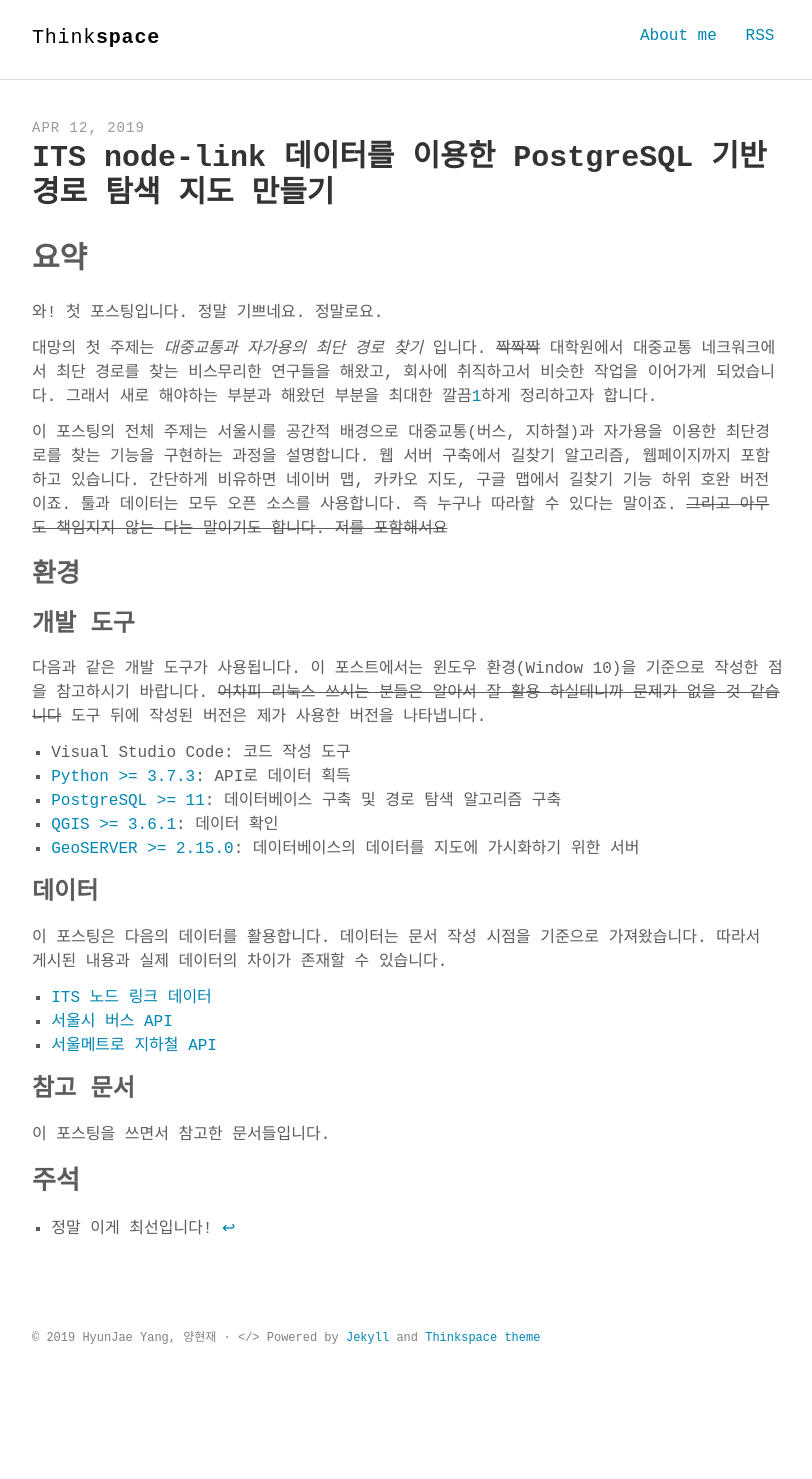
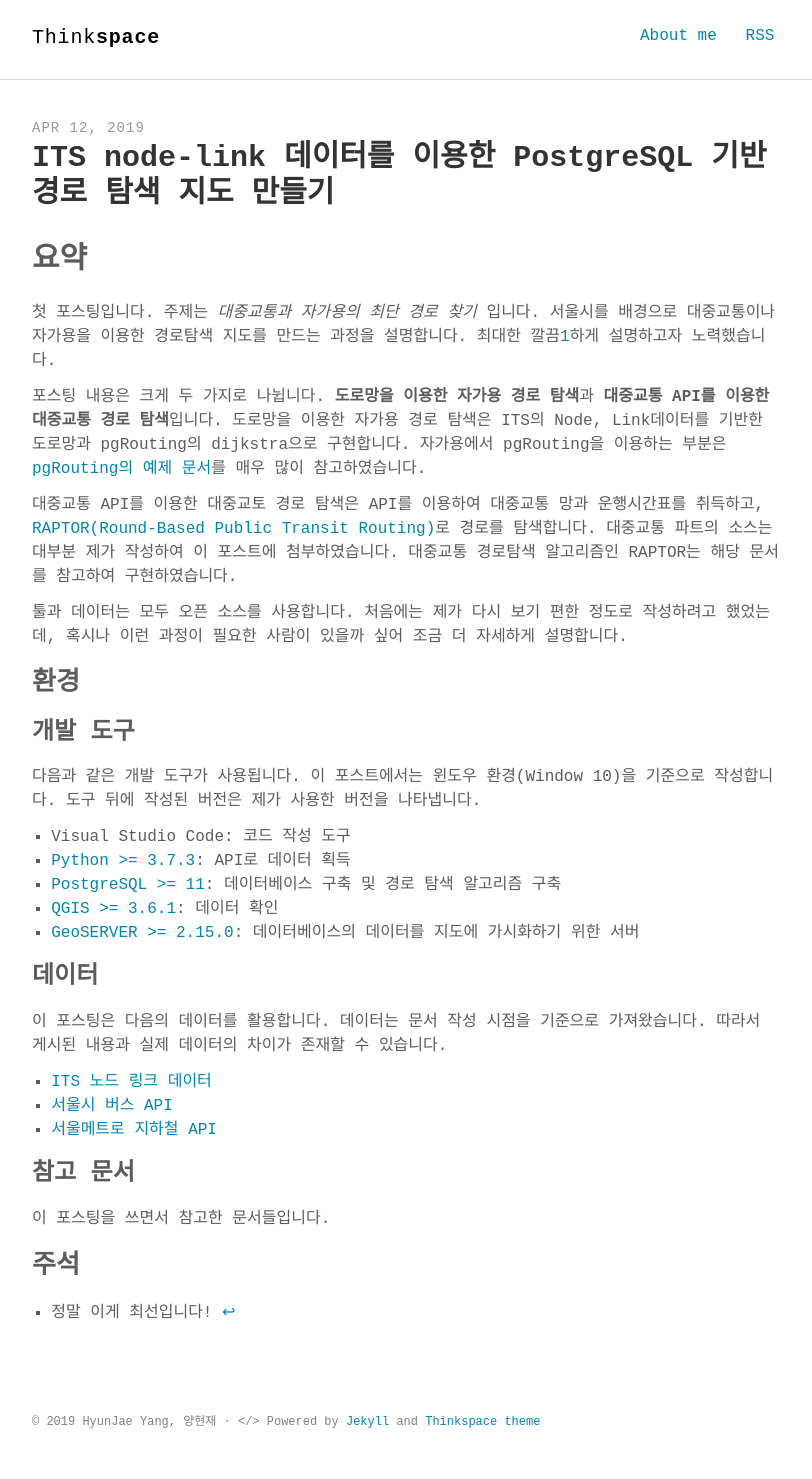
Before and after one commit to presentY1897/presenty1897.github.io_jekyll, a Jekyll site: the page built from _posts/PublicTransitRouting/2019-04-12-postgreSQL_createRoutingMap_summary.md, in a window 1280 px wide. Shown: the whole page, without its empty margins (232-1044 px from the left). Built offline with Jekyll 4.4.1, drawn with Linux system fonts in a browser that asks for light colours; some web fonts are replaced; before the commit the page ends 1395 px from its top, so only the background shows below that.

Commit message:
routing 포스트 업데이트

```diff
--- a/_posts/PublicTransitRouting/2019-04-12-postgreSQL_createRoutingMap_summary.md
+++ b/_posts/PublicTransitRouting/2019-04-12-postgreSQL_createRoutingMap_summary.md
@@ -9,23 +9,24 @@ tags: postgreSQL
 
 # 요약
 
-와! 첫 포스팅입니다. 정말 기쁘네요. 정말로요.
+첫 포스팅입니다. 주제는 _대중교통과 자가용의 최단 경로 찾기_ 입니다.
+서울시를 배경으로 대중교통이나 자가용을 이용한 경로탐색 지도를 만드는 과정을 설명합니다.
+최대한 깔끔[^1]하게 설명하고자 노력했습니다.
 
-대망의 첫 주제는 _대중교통과 자가용의 최단 경로 찾기_ 입니다. ~~짝짝짝~~
-대학원에서 대중교통 네크워크에서 최단 경로를 찾는 비스무리한 연구들을 해왔고, 회사에 취직하고서 비슷한 작업을 이어가게 되었습니다.
-그래서 새로 해야하는 부분과 해왔던 부분을 최대한 깔끔[^1]하게 정리하고자 합니다.
+포스팅 내용은 크게 두 가지로 나뉩니다. **도로망을 이용한 자가용 경로 탐색**과 **대중교통 API를 이용한 대중교통 경로 탐색**입니다.
+도로망을 이용한 자가용 경로 탐색은 ITS의 Node, Link데이터를 기반한 도로망과 pgRouting의 dijkstra으로 구현합니다.
+자가용에서 pgRouting을 이용하는 부분은 [pgRouting의 예제 문서](https://workshop.pgrouting.org/2.0.2/en/index.html)를 매우 많이 참고하였습니다.
 
-이 포스팅의 전체 주제는 서울시를 공간적 배경으로 대중교통(버스, 지하철)과 자가용을 이용한 최단경로를 찾는 기능을 구현하는 과정을 설명합니다.
-웹 서버 구축에서 길찾기 알고리즘, 웹페이지까지 포함하고 있습니다.
-간단하게 비유하면 네이버 맵, 카카오 지도, 구글 맵에서 길찾기 기능 하위 호완 버전이죠.
-툴과 데이터는 모두 오픈 소스를 사용합니다. 즉 누구나 따라할 수 있다는 말이죠. ~~그리고 아무도 책임지지 않는 다는 말이기도 합니다. 저를 포함해서요~~
+대중교통 API를 이용한 대중교토 경로 탐색은 API를 이용하여 대중교통 망과 운행시간표를 취득하고, [RAPTOR(Round-Based Public Transit Routing)](https://www.microsoft.com/en-us/research/wp-content/uploads/2012/01/raptor_alenex.pdf)로 경로를 탐색합니다.
+대중교통 파트의 소스는 대부분 제가 작성하여 이 포스트에 첨부하였습니다. 대중교통 경로탐색 알고리즘인 RAPTOR는 해당 문서를 참고하여 구현하였습니다.
+
+툴과 데이터는 모두 오픈 소스를 사용합니다. 처음에는 제가 다시 보기 편한 정도로 작성하려고 했었는데, 혹시나 이런 과정이 필요한 사람이 있을까 싶어 조금 더 자세하게 설명합니다.
 
 ## 환경
 
 ### 개발 도구
 
-다음과 같은 개발 도구가 사용됩니다. 이 포스트에서는 윈도우 환경(Window 10)을 기준으로 작성한 점을 참고하시기 바랍니다.
-~~어차피 리눅스 쓰시는 분들은 알아서 잘 활용 하실테니까 문제가 없을 것 같습니다~~ 도구 뒤에 작성된 버전은 제가 사용한 버전을 나타냅니다.
+다음과 같은 개발 도구가 사용됩니다. 이 포스트에서는 윈도우 환경(Window 10)을 기준으로 작성합니다. 도구 뒤에 작성된 버전은 제가 사용한 버전을 나타냅니다.
 
 * Visual Studio Code: 코드 작성 도구
 * [Python >= 3.7.3](https://www.python.org/downloads/): API로 데이터 획득
```
Also changed, not shown: _drafts/2019-04-19-postgreSQL_createRoutingMap_ITS_data.md (+1 -1 lines), _drafts/2019-04-22-postgreSQL_createRoutingMap_ITS_routing.md (+2 -1 lines).
